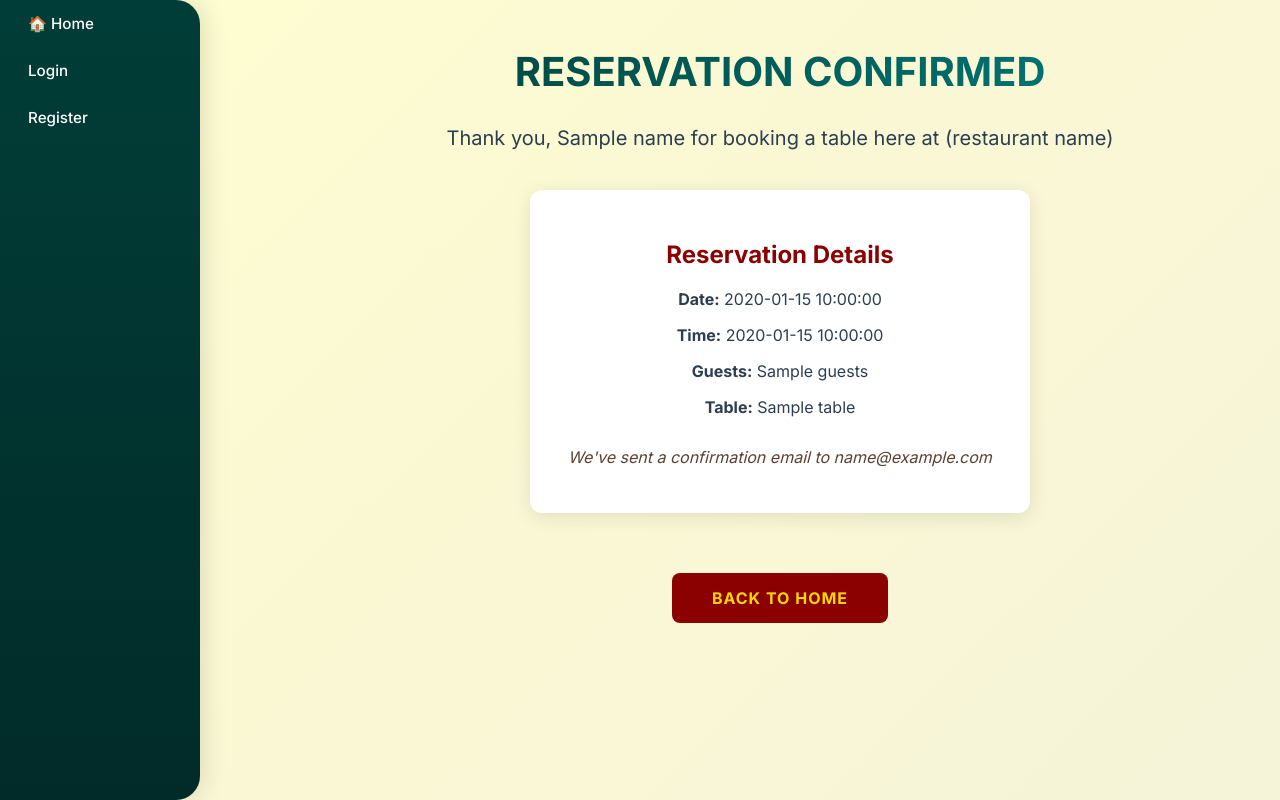
After one commit to Marsad07/Flask_DeepDive, a Python web app: template flask_intro/app2/templates/reservation_success.html in a window 1280 px wide. The commit adds this page. Run offline with Jinja, Linux system fonts and the light colour scheme; the template is opened without the code that fills it: most values are stand-ins (such as "Sample title", 1, 10 or a date in 2020).

Commit message:
Created databases to store customer reservation details and newsletter signups, along with a success page after creating reservation for restaurant website

```diff
--- /dev/null
+++ b/flask_intro/app2/templates/reservation_success.html
@@ -0,0 +1,32 @@
+{% extends "base.html" %}
+
+{% block header %}
+{% endblock %}
+
+{% block content %}
+<div class="menu-container" style="text-align: center;">
+    <div style="font-size: 80px; color: #8B0000; margin-bottom: 20px;"></div>
+    <h1 style="color: #8B0000;">RESERVATION CONFIRMED</h1>
+    <p style="font-size: 20px; margin: 30px 0;">Thank you, {{ name }} for booking a table here at (restaurant name) </p>
+
+    <div style="background: white; padding: 30px; border-radius: 12px; max-width: 500px;
+     margin: 40px auto; box-shadow: 0 4px 20px rgba(0,0,0,0.1);">
+        <h2 style="color: #8B0000; font-size: 24px; margin-bottom: 20px;">Reservation Details</h2>
+        <p><strong>Date:</strong> {{ date }}</p>
+        <p><strong>Time:</strong> {{ time }}</p>
+        <p><strong>Guests:</strong> {{ guests }}</p>
+        <p><strong>Table:</strong> {{ table }}</p>
+        <p style="margin-top: 30px;
+         color: #5C4033; font-style: italic;">We've sent a confirmation email to {{ email }}</p>
+    </div>
+
+    <a href="{{ url_for('general.home_page') }}"
+       style="display: inline-block; background: #8B0000; color: #FFD700; padding: 15px 40px;
+              text-decoration: none; border-radius: 8px; margin-top: 20px; font-weight: bold;
+              text-transform: uppercase; letter-spacing: 1px; transition: all 0.3s ease;"
+       onmouseover="this.style.background='#660000';"
+       onmouseout="this.style.background='#8B0000';">
+        Back to Home
+    </a>
+</div>
+{% endblock %}
```
Also changed, not shown: flask_intro/app2/controllers/reservations_controller.py (+27 -9 lines), flask_intro/app2/database.py (added, +8 -0 lines), flask_intro/app2/templates/reservations.html (+5 -3 lines).
